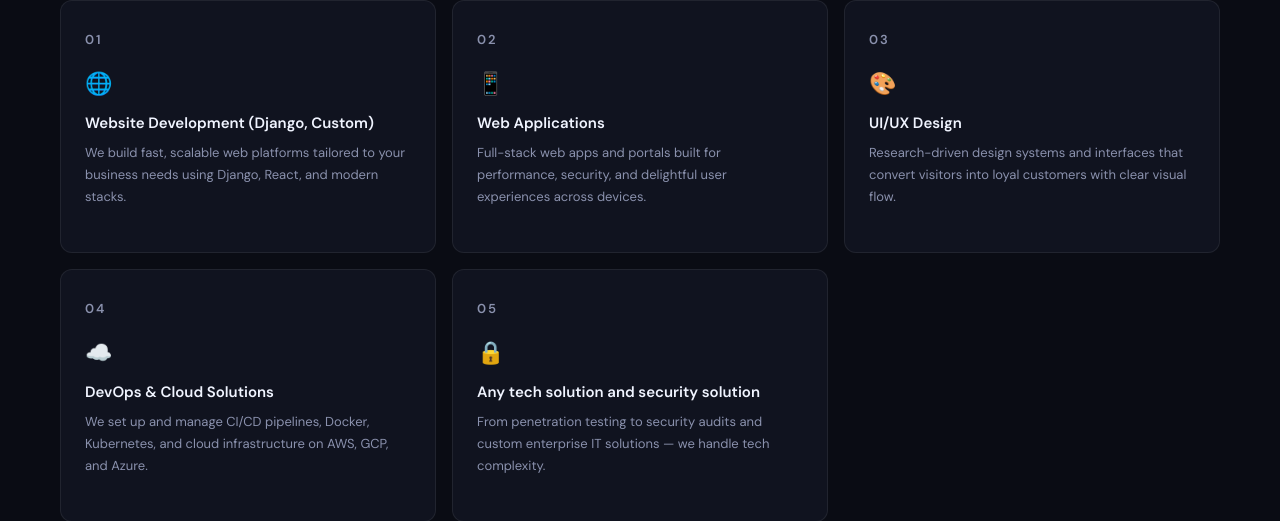
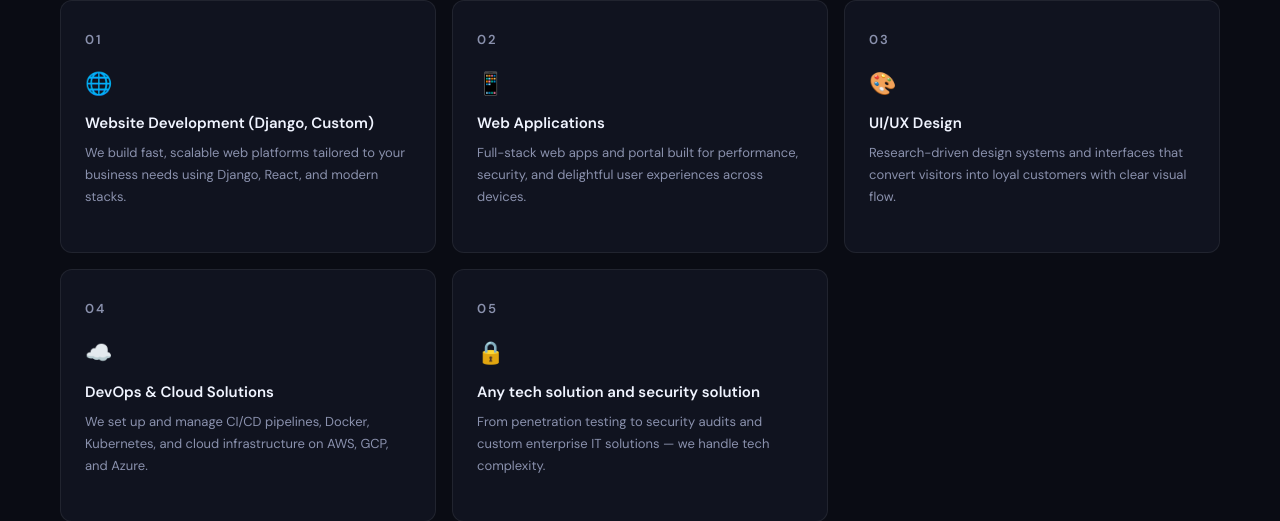
Before and after one commit to Md-Rizuan/cicd-selfhosted-runner-project, a Django app: page / in a window 1280 px wide. Shown: the part 1164-1685 px from the top of the page. Run offline with Django 5.2, Linux system fonts and the light colour scheme; some libraries are stand-ins or nearby versions.

```diff
--- a/templates/home.html
+++ b/templates/home.html
@@ -618,7 +618,7 @@
         <p class="service-num">02</p>
         <div class="service-icon">📱</div>
         <h4>Web Applications</h4>
-        <p>Full-stack web apps and portals built for performance, security, and delightful user experiences across devices.</p>
+        <p>Full-stack web apps and portal built for performance, security, and delightful user experiences across devices.</p>
       </div>
       <!-- Card 3 -->
       <div class="service-card reveal" style="transition-delay:.2s">
```
